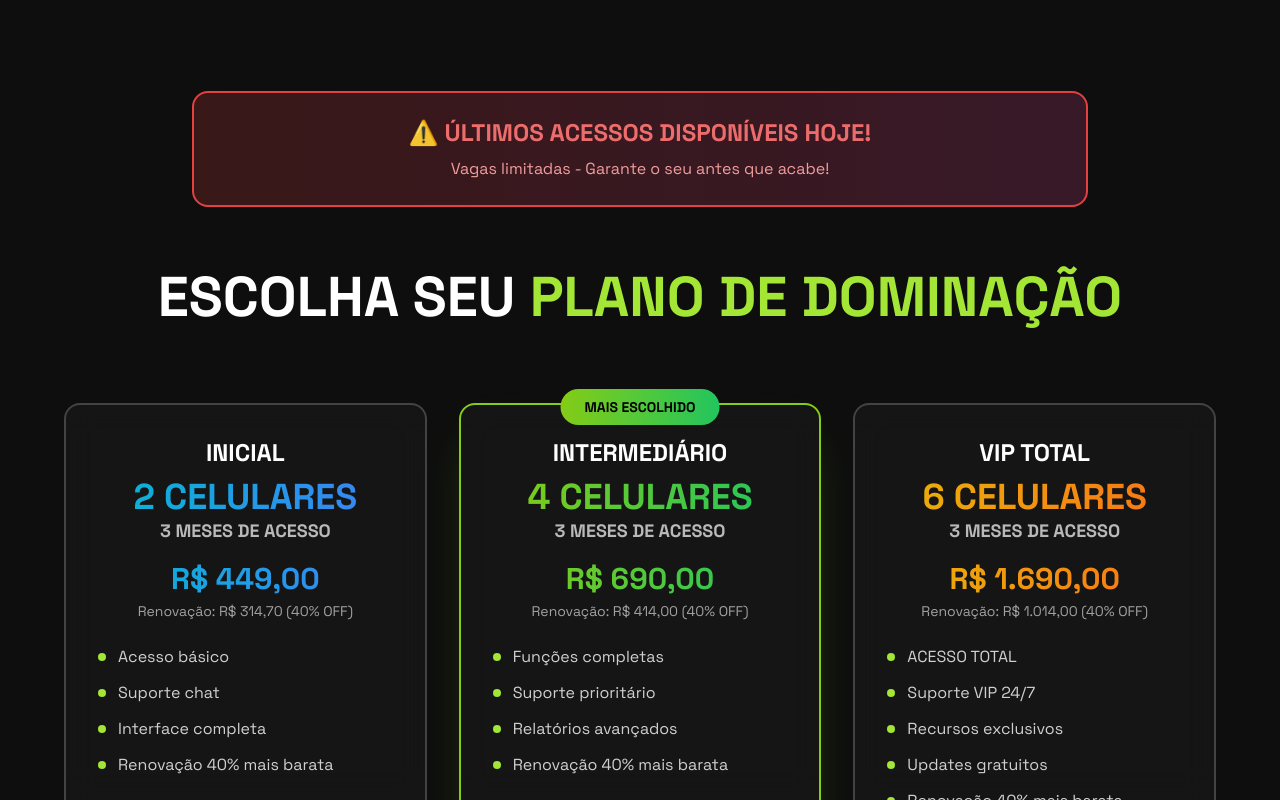
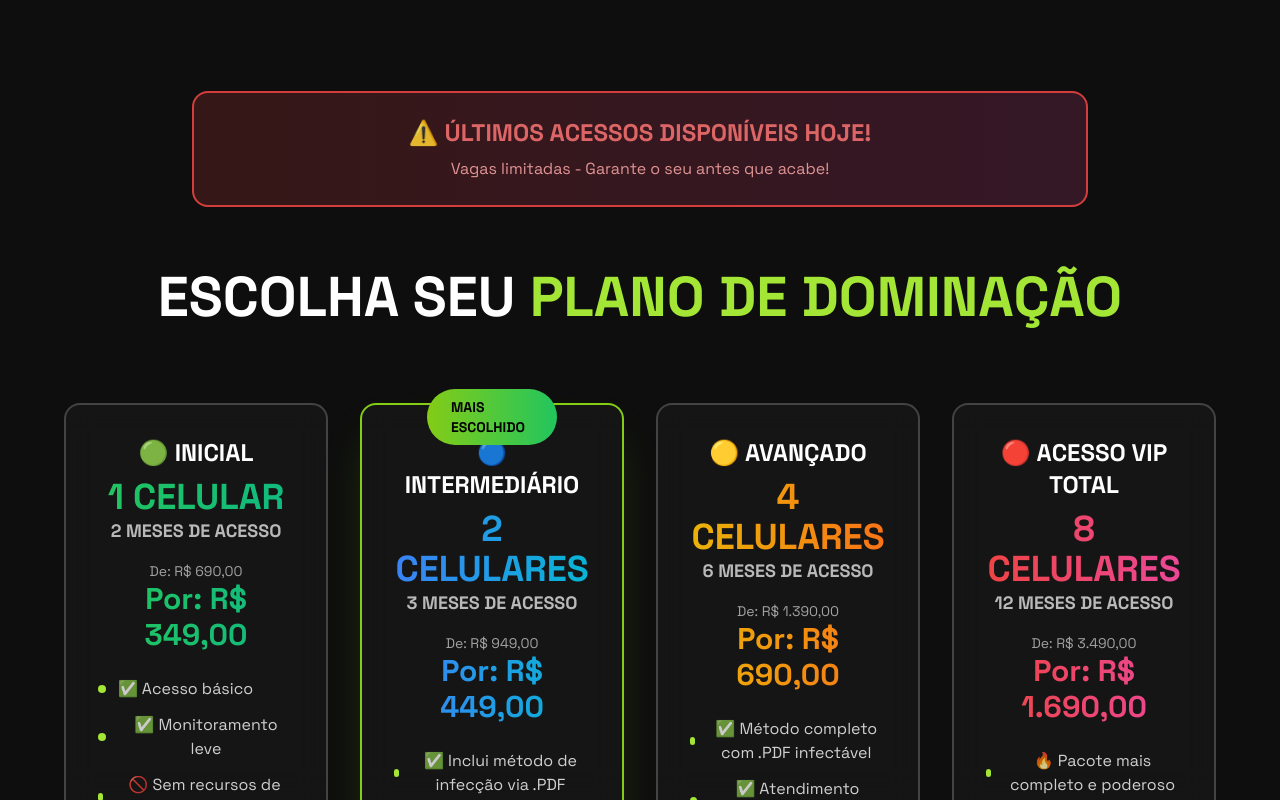
Before and after one commit to saaati/xspy-digital-domination, a React (Vite) app: page / in a window 1280 px wide. Shown: the part 2000-2800 px from the top of the page. Built offline with nearby package versions, Linux system fonts and the light colour scheme.

Commit message:
Update plans with new pricing
Update the plans section with new pricing, features, and access durations for each tier. The button text will no longer include the price.

```diff
--- a/src/components/AggressivePlans.tsx
+++ b/src/components/AggressivePlans.tsx
@@ -3,38 +3,50 @@ import { Button } from "@/components/ui/button"
 export const AggressivePlans = () => {
   const plans = [
     {
-      name: "INICIAL",
-      devices: "2 CELULARES",
-      period: "3 MESES DE ACESSO",
-      price: "R$ 449,00",
-      renewalPrice: "R$ 314,70",
-      color: "from-cyan-500 to-blue-500",
-      glow: "cyan-500",
-      features: ["Acesso básico", "Suporte chat", "Interface completa", "Renovação 40% mais barata"],
+      name: "🟢 INICIAL",
+      devices: "1 CELULAR",
+      period: "2 MESES DE ACESSO",
+      originalPrice: "R$ 690,00",
+      price: "R$ 349,00",
+      color: "from-green-500 to-emerald-500",
+      glow: "green-500",
+      features: ["✅ Acesso básico", "✅ Monitoramento leve", "🚫 Sem recursos de invasão com .PDF"],
       link: "https://www.asaas.com/c/fhfuz84psxlqcj66"
     },
     {
-      name: "INTERMEDIÁRIO",
-      devices: "4 CELULARES",
+      name: "🔵 INTERMEDIÁRIO",
+      devices: "2 CELULARES",
       period: "3 MESES DE ACESSO",
-      price: "R$ 690,00",
-      renewalPrice: "R$ 414,00",
-      color: "from-lime-500 to-green-500",
-      glow: "lime-500",
-      features: ["Funções completas", "Suporte prioritário", "Relatórios avançados", "Renovação 40% mais barata"],
+      originalPrice: "R$ 949,00",
+      price: "R$ 449,00",
+      color: "from-blue-500 to-cyan-500",
+      glow: "blue-500",
+      features: ["✅ Inclui método de infecção via .PDF", "✅ Acesso completo ao painel de controle", "✅ Suporte padrão via chat"],
       link: "https://www.asaas.com/c/jwplviezr8preie4",
       popular: true
     },
     {
-      name: "VIP TOTAL",
-      devices: "6 CELULARES",
-      period: "3 MESES DE ACESSO",
-      price: "R$ 1.690,00",
-      renewalPrice: "R$ 1.014,00",
+      name: "🟡 AVANÇADO",
+      devices: "4 CELULARES",
+      period: "6 MESES DE ACESSO",
+      originalPrice: "R$ 1.390,00",
+      price: "R$ 690,00",
       color: "from-yellow-500 to-orange-500",
       glow: "yellow-500",
-      features: ["ACESSO TOTAL", "Suporte VIP 24/7", "Recursos exclusivos", "Updates gratuitos", "Renovação 40% mais barata"],
+      features: ["✅ Método completo com .PDF infectável", "✅ Atendimento prioritário", "✅ Servidores robustos — sem delay", "✅ Informações em tempo real", "✅ Relatórios detalhados e atualizações"],
       link: "https://www.asaas.com/c/s7do2fes7qqj41fn"
+    },
+    {
+      name: "🔴 ACESSO VIP TOTAL",
+      devices: "8 CELULARES",
+      period: "12 MESES DE ACESSO",
+      originalPrice: "R$ 3.490,00",
+      price: "R$ 1.690,00",
+      color: "from-red-500 to-pink-500",
+      glow: "red-500",
+      features: ["🔥 Pacote mais completo e poderoso", "✅ Infecção avançada (PDF + Weblink + Spoofing)", "✅ Acesso instantâneo com servidores dedicados", "✅ Painel com inteligência artificial de análise", "✅ Suporte VIP 24h via WhatsApp", "✅ Relatórios forenses + backups automáticos", "✅ Atualizações gratuitas incluídas", "✅ Assistência técnica remota"],
+      link: "https://www.asaas.com/c/s7do2fes7qqj41fn",
+      vip: true
     }
   ]
 
@@ -59,7 +71,7 @@ export const AggressivePlans = () => {
         </div>
 
         {/* Plans Grid */}
-        <div className="grid grid-cols-1 lg:grid-cols-3 gap-8">
+        <div className="grid grid-cols-1 lg:grid-cols-2 xl:grid-cols-4 gap-8">
           {plans.map((plan, index) => (
             <div
               key={index}
@@ -85,12 +97,10 @@ export const AggressivePlans = () => {
                   </div>
                   <p className="text-white/70 text-lg font-bold">{plan.period}</p>
                   <div className="mt-4">
+                    <p className="text-white/60 text-sm">De: {plan.originalPrice}</p>
                     <div className={`text-3xl font-black bg-gradient-to-r ${plan.color} bg-clip-text text-transparent`}>
-                      {plan.price}
+                      Por: {plan.price}
                     </div>
-                    <p className="text-white/60 text-sm mt-1">
-                      Renovação: {plan.renewalPrice} (40% OFF)
-                    </p>
                   </div>
                 </div>
 
@@ -112,7 +122,7 @@ export const AggressivePlans = () => {
                     boxShadow: `0 0 20px hsl(var(--${plan.glow}) / 0.4)`
                   }}
                 >
-                  🚀 GARANTIR ACESSO - {plan.price}
+                  🚀 GARANTIR ACESSO
                 </Button>
               </div>
             </div>
```
